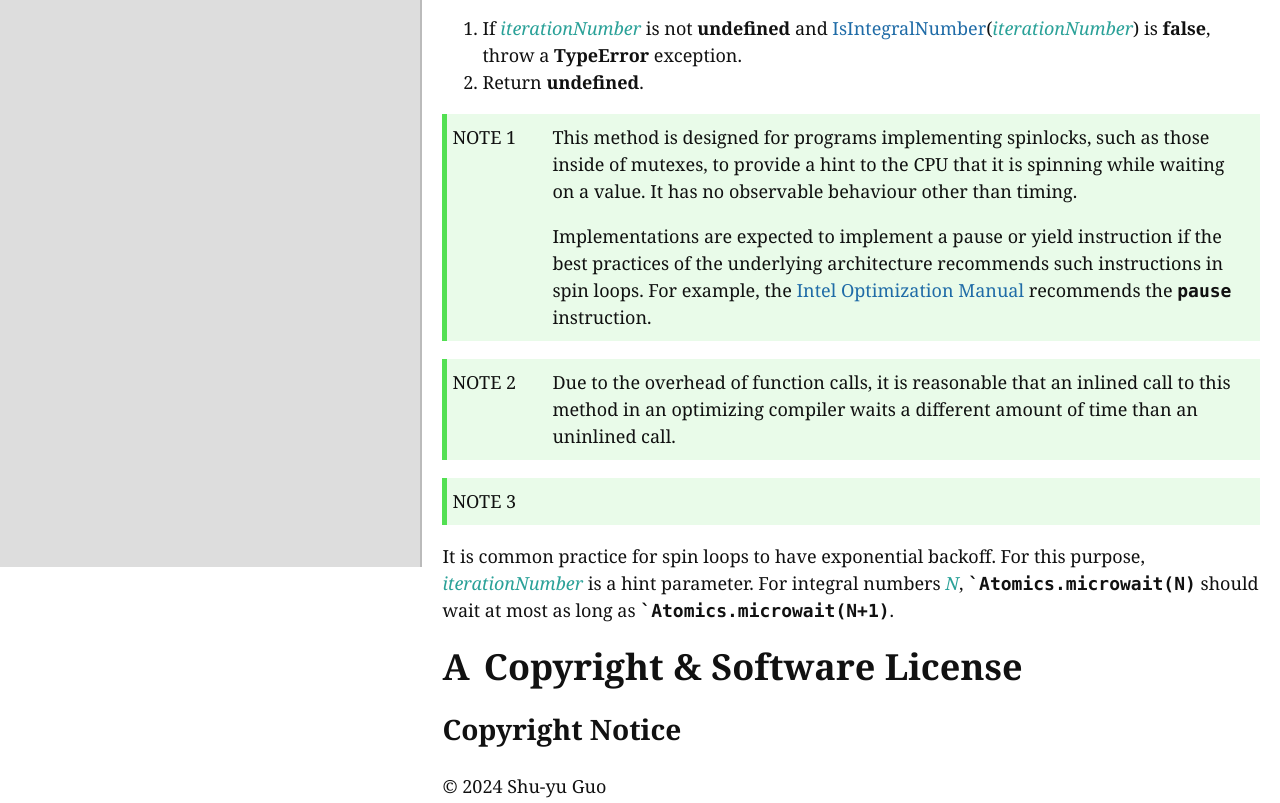
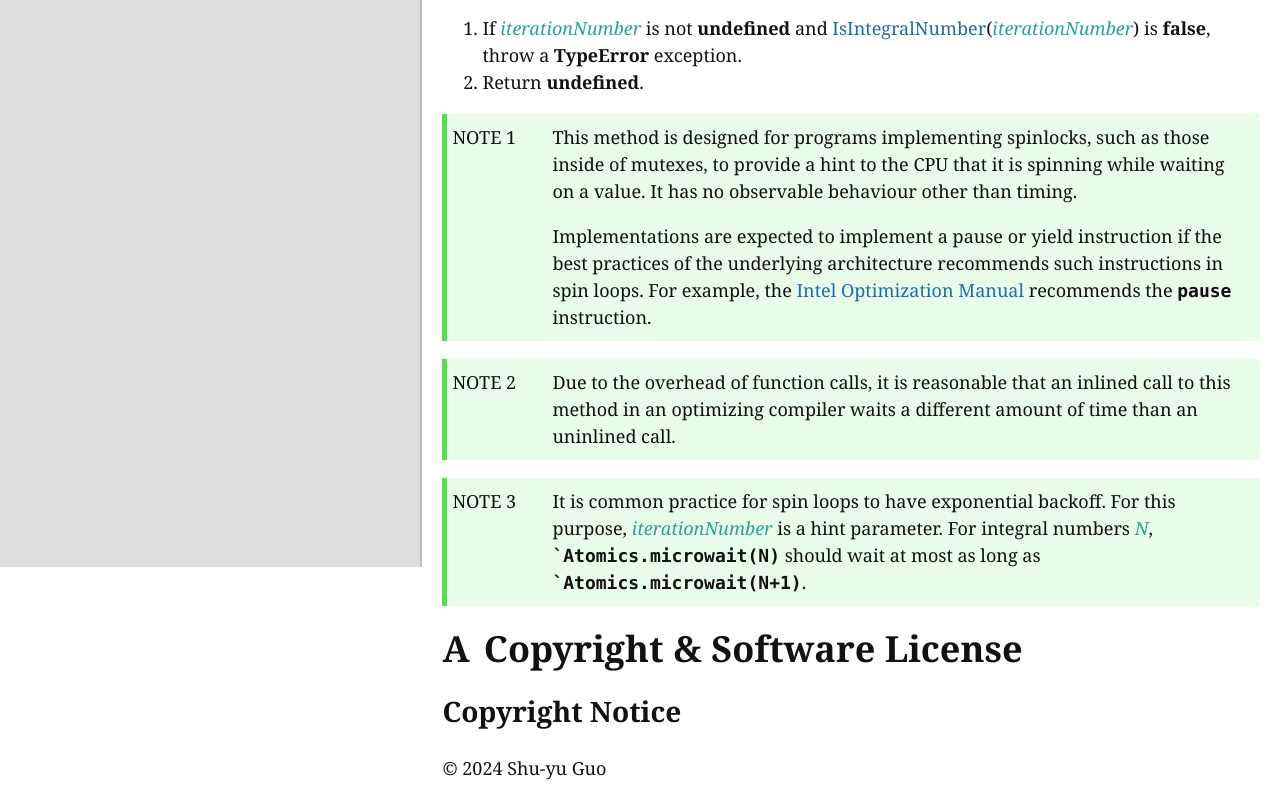
Before and after one commit to tc39/proposal-atomics-microwait, a plain HTML site: page index.html in a window 1280 px wide. Shown: the part 233-1036 px from the top of the page. Drawn offline with nearby package versions, Linux system fonts and the light colour scheme.

Commit message:
Deploying to gh-pages from @ tc39/proposal-atomics-microwait@b6bc89e76c635e448736b06eb5a7ad88acff28cd 🚀

```diff
--- a/index.html
+++ b/index.html
@@ -22,9 +22,9 @@
   <emu-note><span class="note">Note 2</span><div class="note-contents">
     <p>Due to the overhead of function calls, it is reasonable that an inlined call to this method in an optimizing compiler waits a different amount of time than an uninlined call.</p>
   </div></emu-note>
-  <emu-note><span class="note">Note 3</span><div class="note-contents"></div></emu-note>
+  <emu-note><span class="note">Note 3</span><div class="note-contents">
     <p>It is common practice for spin loops to have exponential backoff. For this purpose, <var>iterationNumber</var> is a hint parameter. For integral numbers <var>N</var>, <code>`Atomics.microwait(N)</code> should wait at most as long as <code>`Atomics.microwait(N+1)</code>.</p>
-
+  </div></emu-note>
 </emu-clause><emu-annex id="sec-copyright-and-software-license">
       <h1><span class="secnum">A</span> Copyright &amp; Software License</h1>
 
```
